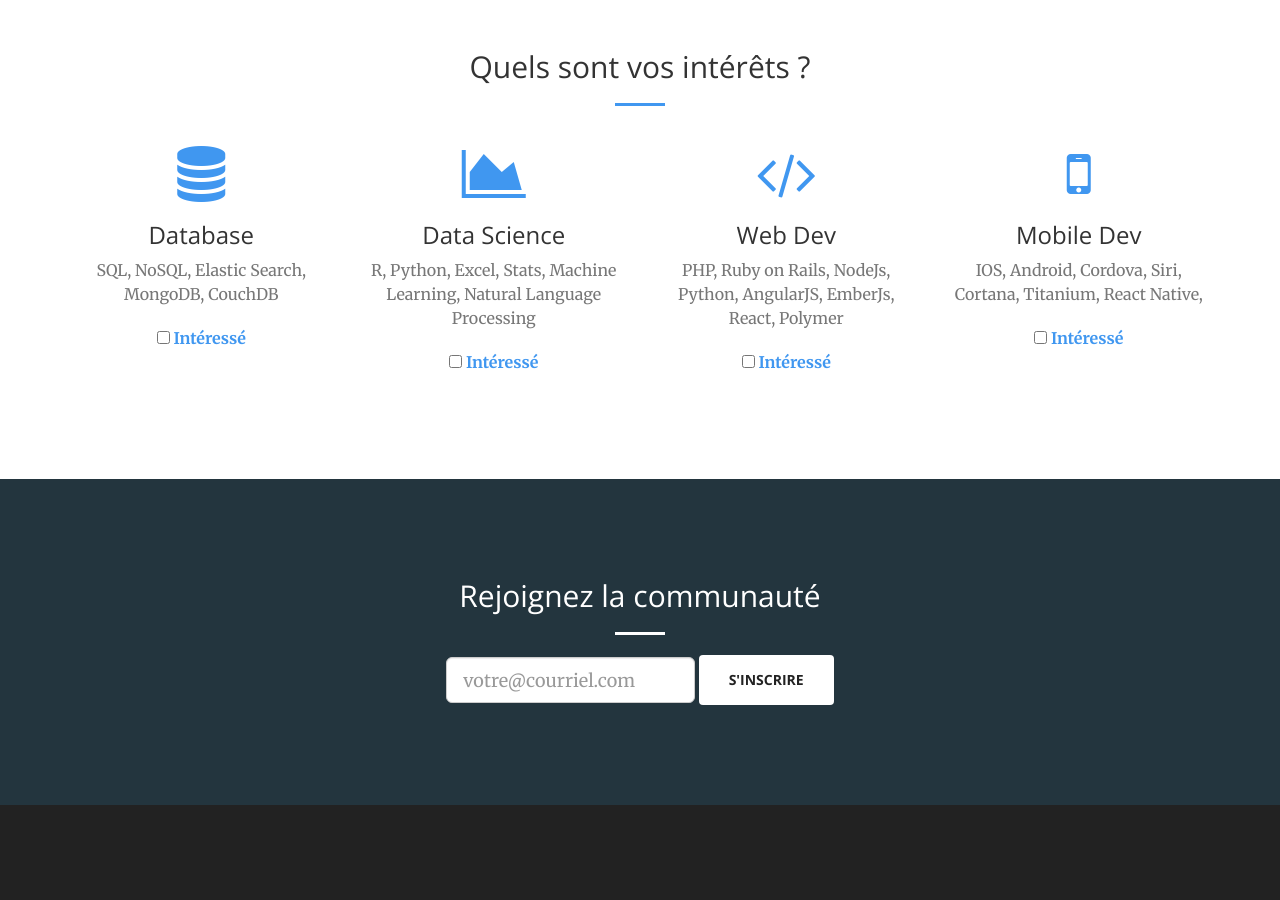
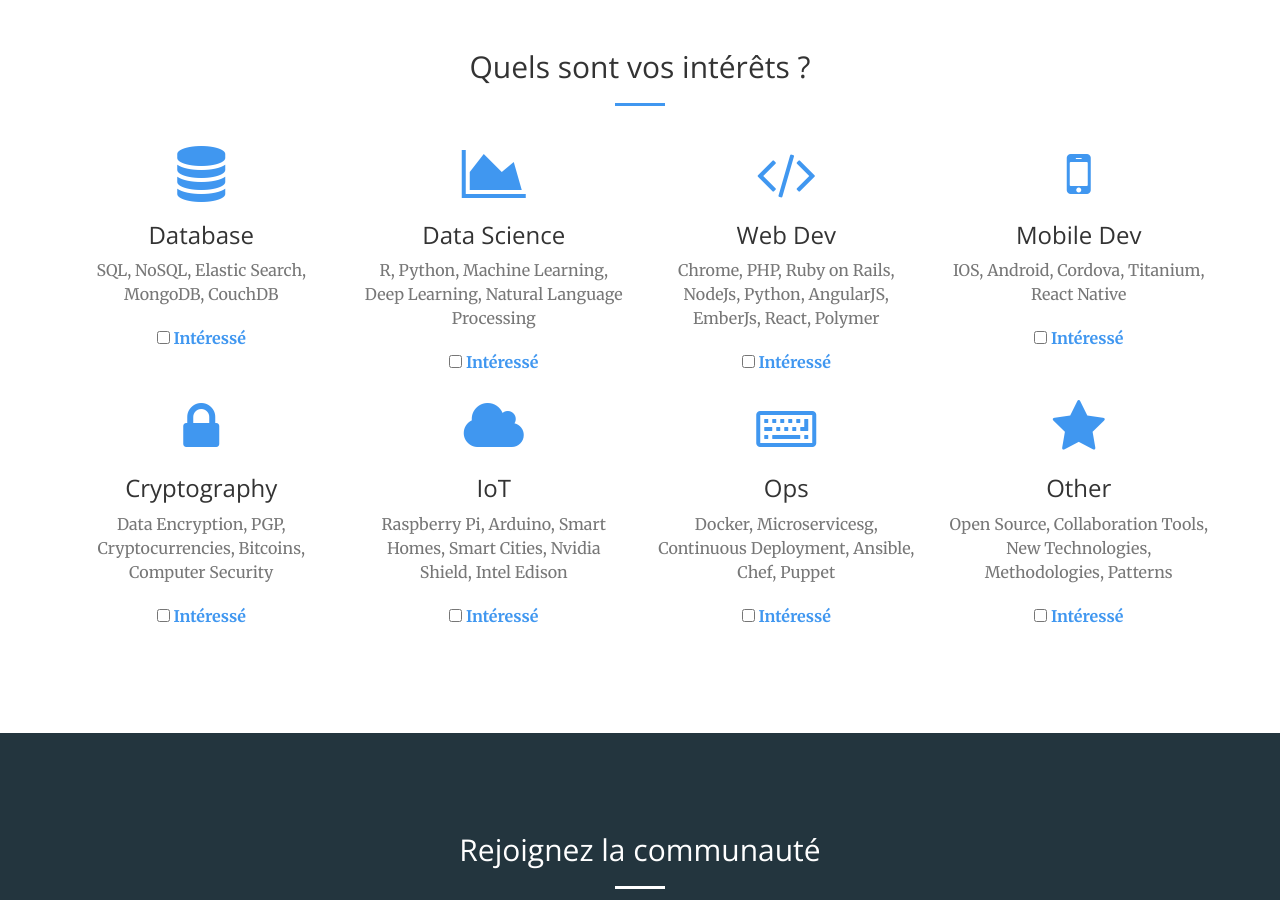
Before and after one commit to betaflag/technodrinks, a Jekyll site: the page built from index.html, in a window 1280 px wide and 900 px high, scrolled down 1342 px. Built offline with Jekyll 4.4.1, drawn with Linux system fonts in a browser that asks for light colours.

Commit message:
add choices

```diff
--- a/index.html
+++ b/index.html
@@ -62,7 +62,7 @@ layout: default
           <i class="fa fa-4x fa-area-chart wow bounceIn text-primary" data-wow-delay=".1s"></i>
           <h3>Data Science</h3>
           <p class="text-muted">
-            R, Python, Excel, Stats, Machine Learning, Natural Language Processing
+            R, Python, Machine Learning, Deep Learning, Natural Language Processing
           </p>
           <br>
           <p class="text-muted"><label for="datascience"><input type="checkbox" id="datascience" class="input" /> <a>Intéressé</a></label></p>
@@ -73,23 +73,74 @@ layout: default
           <i class="fa fa-4x fa-code wow bounceIn text-primary" data-wow-delay=".2s"></i>
           <h3>Web Dev</h3>
           <p class="text-muted">
-            PHP, Ruby on Rails, NodeJs, Python, AngularJS, EmberJs, React, Polymer
+            Chrome, PHP, Ruby on Rails, NodeJs, Python, AngularJS, EmberJs, React, Polymer
           </p>
           <br>
           <p class="text-muted"><label for="webdev"><input type="checkbox" id="webdev" class="input" /> <a>Intéressé</a></label></p>
         </div>
       </div>
+
       <div class="col-lg-3 col-md-6 text-center">
         <div class="service-box">
           <i class="fa fa-4x fa-mobile wow bounceIn text-primary" data-wow-delay=".3s"></i>
           <h3>Mobile Dev</h3>
           <p class="text-muted">
-            IOS, Android, Cordova, Siri, Cortana, Titanium, React Native,
+            IOS, Android, Cordova, Titanium, React Native
           </p>
           <br>
           <p class="text-muted"><label for="mobiledev"><input type="checkbox" id="mobiledev" class="input" /> <a>Intéressé</a></label></p>
         </div>
       </div>
     </div>
+    <div class="row">
+
+      <div class="col-lg-3 col-md-6 text-center">
+        <div class="service-box">
+          <i class="fa fa-4x fa-lock wow bounceIn text-primary" data-wow-delay=".3s"></i>
+          <h3>Cryptography</h3>
+          <p class="text-muted">
+            Data Encryption, PGP, Cryptocurrencies, Bitcoins, Computer Security
+          </p>
+          <br>
+          <p class="text-muted"><label for="crypto"><input type="checkbox" id="crypto" class="input" /> <a>Intéressé</a></label></p>
+        </div>
+      </div>
+
+      <div class="col-lg-3 col-md-6 text-center">
+        <div class="service-box">
+          <i class="fa fa-4x fa-cloud wow bounceIn text-primary" data-wow-delay=".3s"></i>
+          <h3>IoT</h3>
+          <p class="text-muted">
+            Raspberry Pi, Arduino, Smart Homes, Smart Cities, Nvidia Shield, Intel Edison
+          </p>
+          <br>
+          <p class="text-muted"><label for="mobiledev"><input type="checkbox" id="iot" class="input" /> <a>Intéressé</a></label></p>
+        </div>
+      </div>
+
+      <div class="col-lg-3 col-md-6 text-center">
+        <div class="service-box">
+          <i class="fa fa-4x fa-keyboard-o wow bounceIn text-primary" data-wow-delay=".3s"></i>
+          <h3>Ops</h3>
+          <p class="text-muted">
+            Docker, Microservicesg, Continuous Deployment, Ansible, Chef, Puppet
+          </p>
+          <br>
+          <p class="text-muted"><label for="ops"><input type="checkbox" id="ops" class="input" /> <a>Intéressé</a></label></p>
+        </div>
+      </div>
+
+      <div class="col-lg-3 col-md-6 text-center">
+        <div class="service-box">
+          <i class="fa fa-4x fa-star wow bounceIn text-primary" data-wow-delay=".3s"></i>
+          <h3>Other</h3>
+          <p class="text-muted">
+            Open Source, Collaboration Tools, New Technologies, Methodologies, Patterns
+          </p>
+          <br>
+          <p class="text-muted"><label for="other"><input type="checkbox" id="other" class="input" /> <a>Intéressé</a></label></p>
+        </div>
+      </div>
+    </div>
   </div>
 </section>
```
